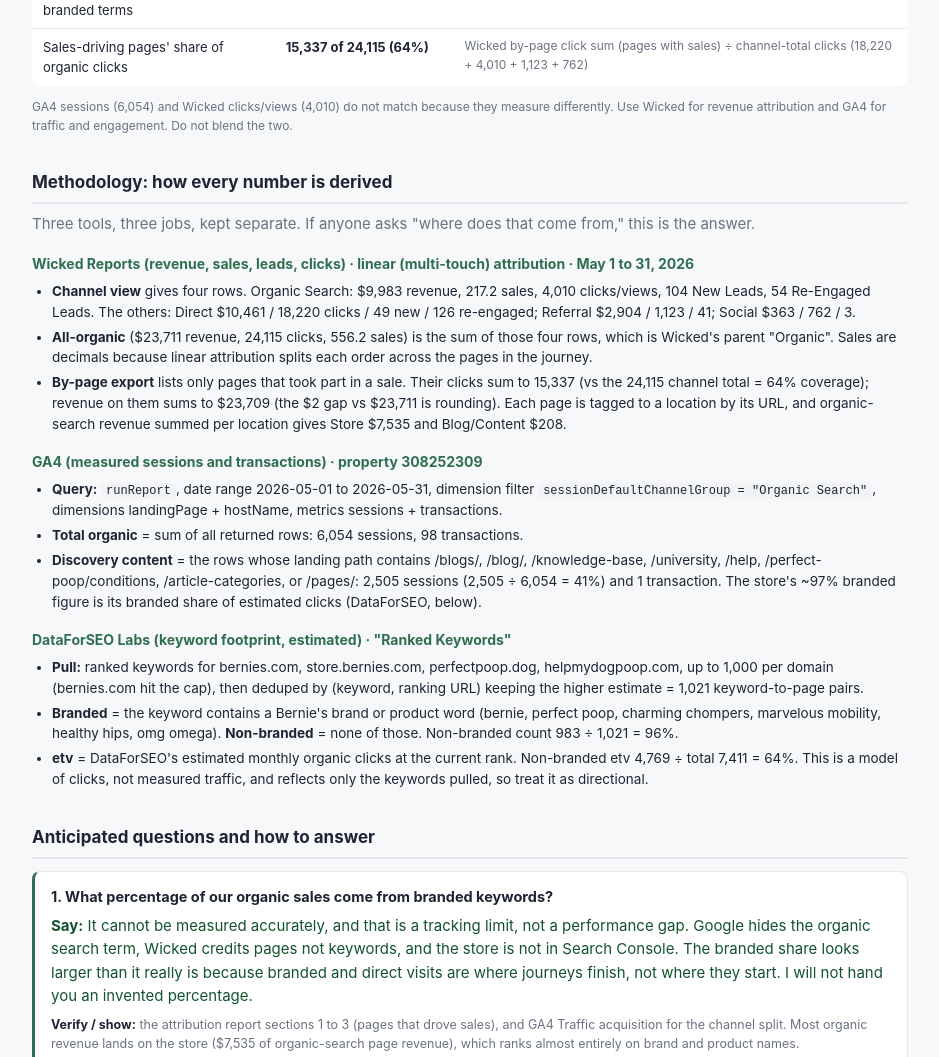
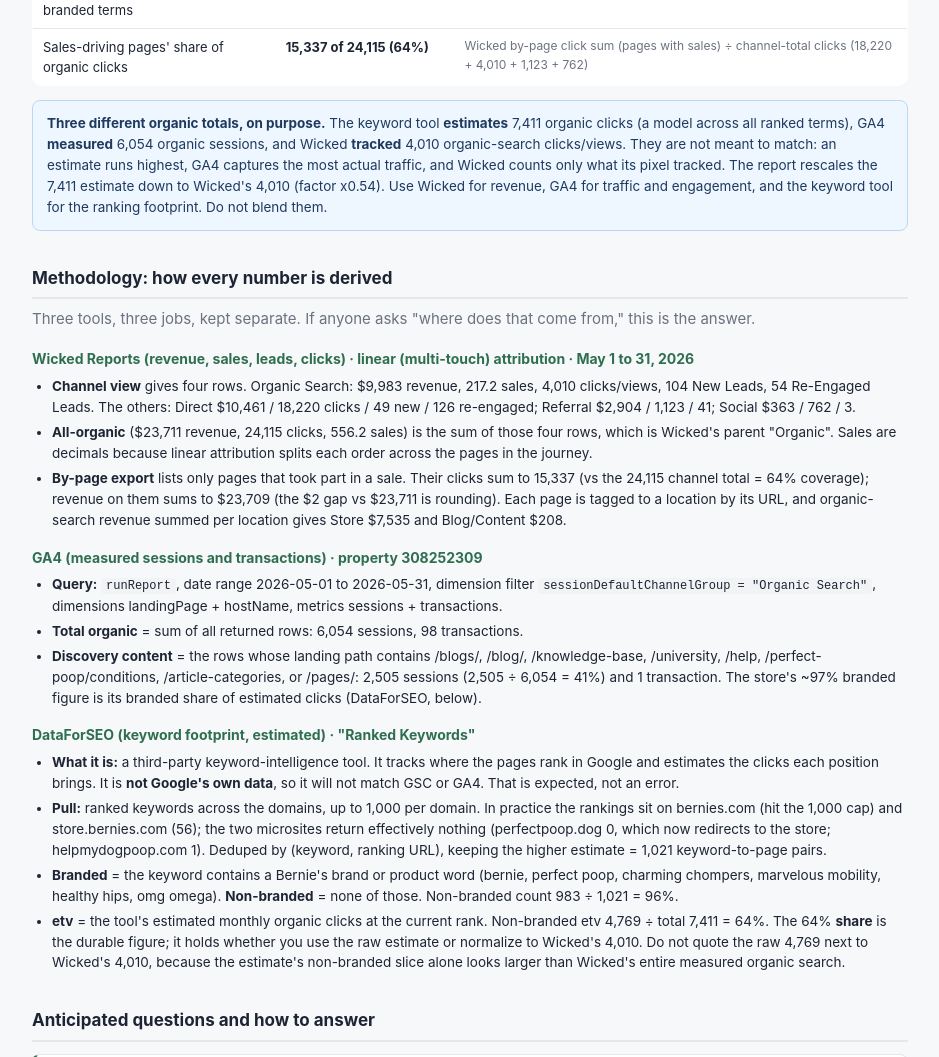
Before and after one commit to aleksandar-hqdm/bernies-organic-attribution, a plain HTML site: page call-guidance/index.html in a window 1280 px wide. Shown: the part 865-1922 px from the top of the page, without its empty margins (170-1109 px from the left). Drawn offline with Linux system fonts and the light colour scheme.

Commit message:
Call guidance: correct DataForSEO framing + add three-source reconciliation
DataForSEO is a third-party estimate (not Google's data), so it will not match
GSC/GA4 by design; note only bernies.com + store actually rank (microsites ~0);
add the 7,411 est vs 6,054 GA4 vs 4,010 Wicked reconciliation and the
"do not compare raw 4,769 to Wicked 4,010" guardrail.

```diff
--- a/call-guidance/index.html
+++ b/call-guidance/index.html
@@ -59,7 +59,7 @@
 <tr><td>Sales-driving pages' share of organic clicks</td><td class="v">15,337 of 24,115 (64%)</td><td class="src">Wicked by-page click sum (pages with sales) &divide; channel-total clicks (18,220 + 4,010 + 1,123 + 762)</td></tr>
 </tbody>
 </table>
-<p class="src">GA4 sessions (6,054) and Wicked clicks/views (4,010) do not match because they measure differently. Use Wicked for revenue attribution and GA4 for traffic and engagement. Do not blend the two.</p>
+<div class="note blue"><b>Three different organic totals, on purpose.</b> The keyword tool <b>estimates</b> 7,411 organic clicks (a model across all ranked terms), GA4 <b>measured</b> 6,054 organic sessions, and Wicked <b>tracked</b> 4,010 organic-search clicks/views. They are not meant to match: an estimate runs highest, GA4 captures the most actual traffic, and Wicked counts only what its pixel tracked. The report rescales the 7,411 estimate down to Wicked's 4,010 (factor x0.54). Use Wicked for revenue, GA4 for traffic and engagement, and the keyword tool for the ranking footprint. Do not blend them.</div>
 
 <h2>Methodology: how every number is derived</h2>
 <p class="sub">Three tools, three jobs, kept separate. If anyone asks "where does that come from," this is the answer.</p>
@@ -78,11 +78,12 @@
 <li><b>Discovery content</b> = the rows whose landing path contains /blogs/, /blog/, /knowledge-base, /university, /help, /perfect-poop/conditions, /article-categories, or /pages/: 2,505 sessions (2,505 &divide; 6,054 = 41%) and 1 transaction. The store's ~97% branded figure is its branded share of estimated clicks (DataForSEO, below).</li>
 </ul>
 
-<p class="mlabel">DataForSEO Labs (keyword footprint, estimated) &middot; "Ranked Keywords"</p>
+<p class="mlabel">DataForSEO (keyword footprint, estimated) &middot; "Ranked Keywords"</p>
 <ul>
-<li><b>Pull:</b> ranked keywords for bernies.com, store.bernies.com, perfectpoop.dog, helpmydogpoop.com, up to 1,000 per domain (bernies.com hit the cap), then deduped by (keyword, ranking URL) keeping the higher estimate = 1,021 keyword-to-page pairs.</li>
+<li><b>What it is:</b> a third-party keyword-intelligence tool. It tracks where the pages rank in Google and estimates the clicks each position brings. It is <b>not Google's own data</b>, so it will not match GSC or GA4. That is expected, not an error.</li>
+<li><b>Pull:</b> ranked keywords across the domains, up to 1,000 per domain. In practice the rankings sit on bernies.com (hit the 1,000 cap) and store.bernies.com (56); the two microsites return effectively nothing (perfectpoop.dog 0, which now redirects to the store; helpmydogpoop.com 1). Deduped by (keyword, ranking URL), keeping the higher estimate = 1,021 keyword-to-page pairs.</li>
 <li><b>Branded</b> = the keyword contains a Bernie's brand or product word (bernie, perfect poop, charming chompers, marvelous mobility, healthy hips, omg omega). <b>Non-branded</b> = none of those. Non-branded count 983 &divide; 1,021 = 96%.</li>
-<li><b>etv</b> = DataForSEO's estimated monthly organic clicks at the current rank. Non-branded etv 4,769 &divide; total 7,411 = 64%. This is a model of clicks, not measured traffic, and reflects only the keywords pulled, so treat it as directional.</li>
+<li><b>etv</b> = the tool's estimated monthly organic clicks at the current rank. Non-branded etv 4,769 &divide; total 7,411 = 64%. The 64% <b>share</b> is the durable figure; it holds whether you use the raw estimate or normalize to Wicked's 4,010. Do not quote the raw 4,769 next to Wicked's 4,010, because the estimate's non-branded slice alone looks larger than Wicked's entire measured organic search.</li>
 </ul>
 
 <h2>Anticipated questions and how to answer</h2>
```
